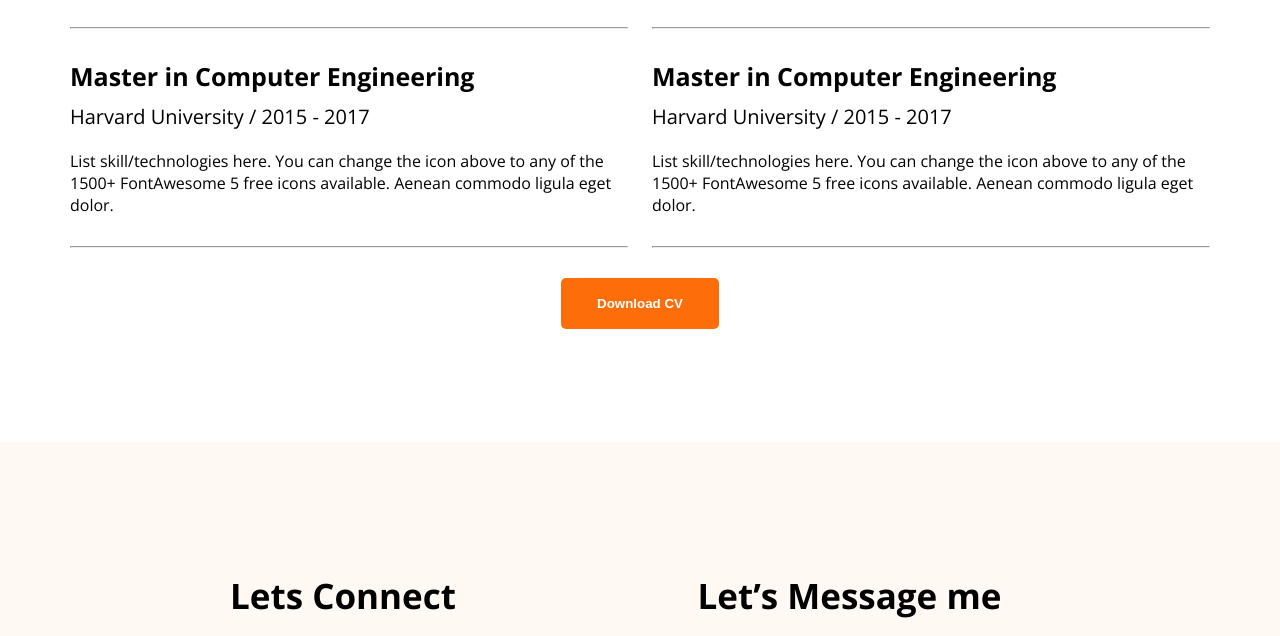
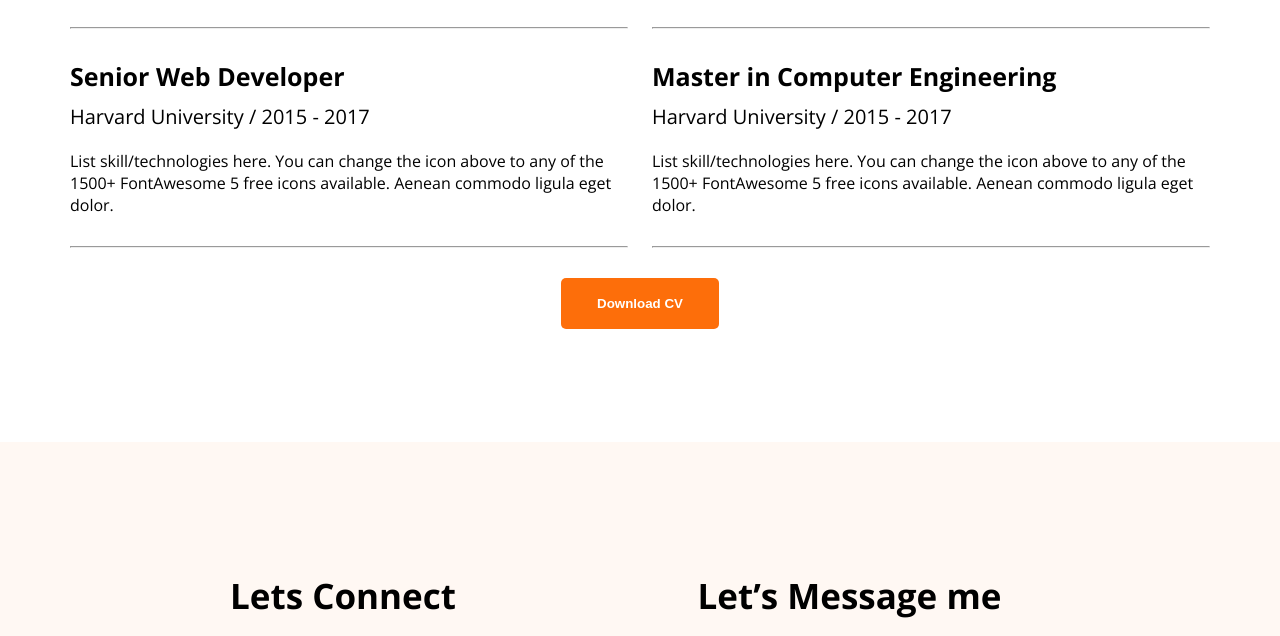
Before and after one commit to HabiburRahman02/web-developer-portfolio, a plain HTML site: page index.html in a window 1280 px wide. Shown: the part 2901-3537 px from the top of the page. Drawn offline with nearby package versions, Linux system fonts and the light colour scheme.

Commit message:
change job title

```diff
--- a/index.html
+++ b/index.html
@@ -115,7 +115,7 @@
                     </div>
                     <hr>
                     <div class="experience">
-                        <h4 class="resume-title">Master in Computer Engineering</h4>
+                        <h4 class="resume-title">Senior Web Developer</h4>
                         <p class="resume-education">Harvard University / 2015 - 2017</p>
                         <p class="resume-des">List skill/technologies here. You can change the icon above
                             to any of the 1500+ FontAwesome 5 free icons available. Aenean commodo ligula eget dolor.
```
